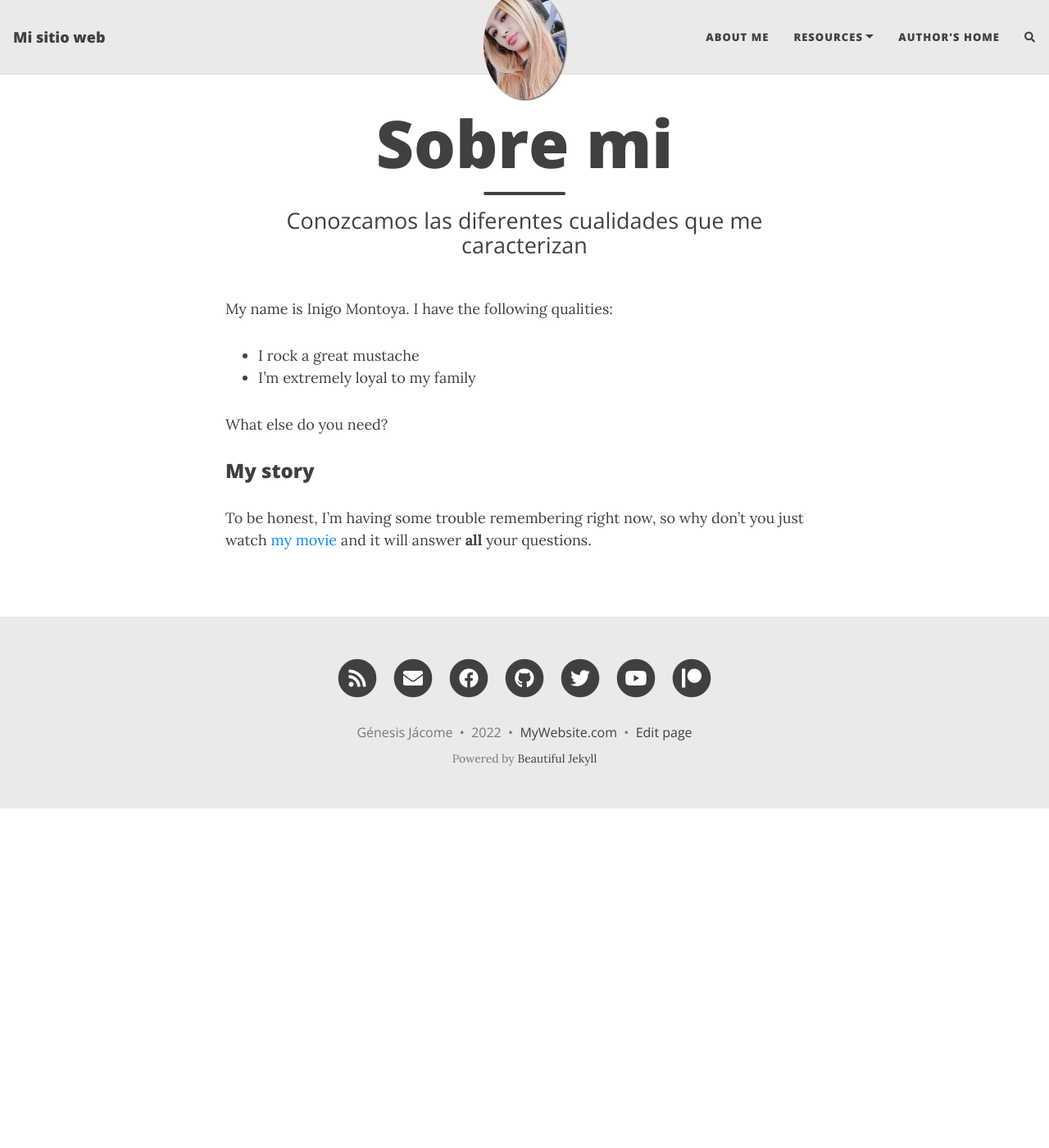
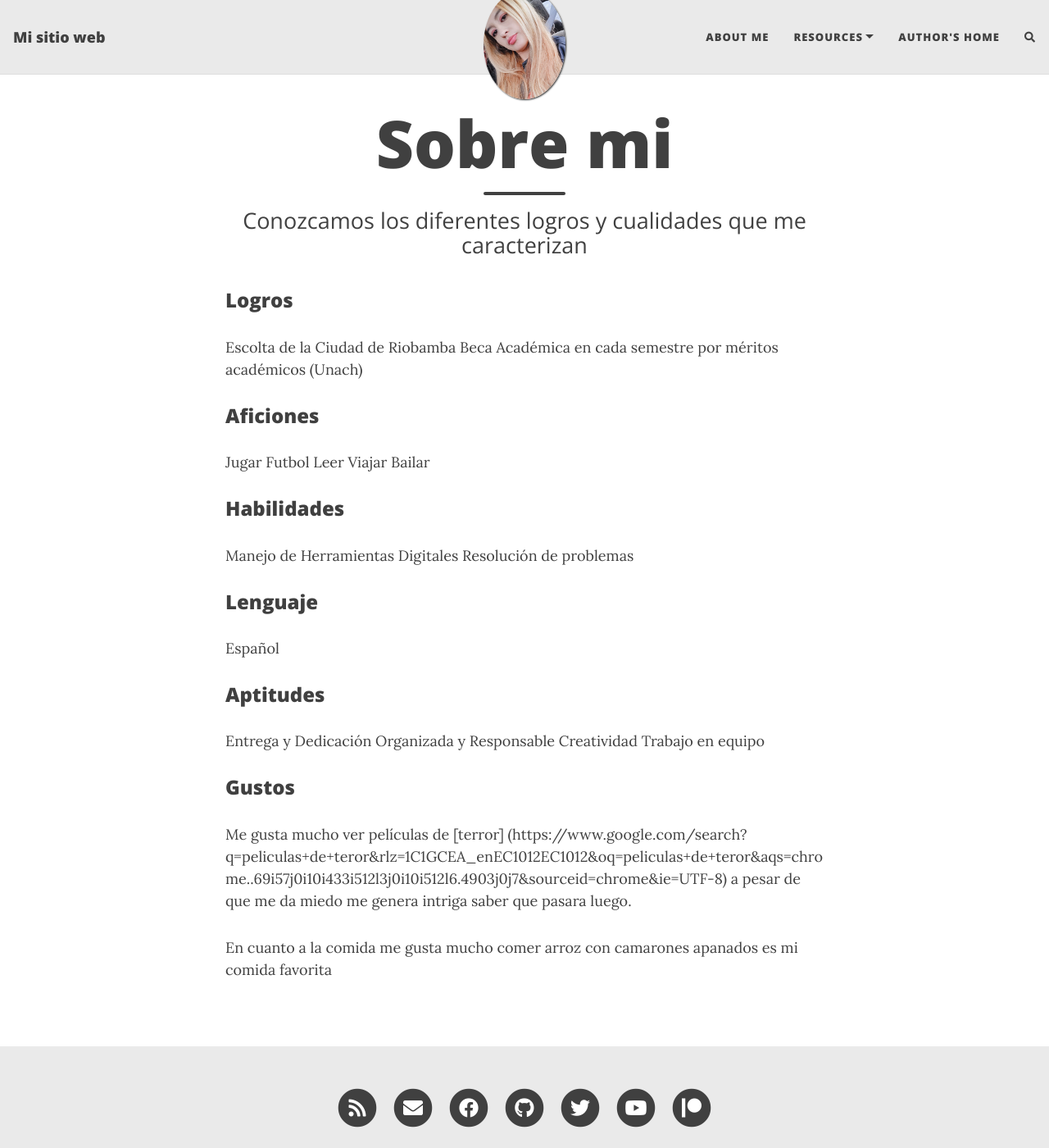
Before and after one commit to gmaribelj/gmaribelj.github.io, a Jekyll site: the page built from aboutme.md, in a window 1280 px wide and 1400 px high. Shown: the whole window at 82% size. Built offline with Jekyll 4.4.1, drawn with Linux system fonts in a browser that asks for light colours; nearby versions of some CDN libraries; comment, search, counter and statistics services are not loaded.

Commit message:
Update aboutme.md

```diff
--- a/aboutme.md
+++ b/aboutme.md
@@ -1,16 +1,32 @@
 ---
 layout: page
 title: Sobre mi
-subtitle: Conozcamos las diferentes cualidades que me caracterizan
+subtitle: Conozcamos los diferentes logros y cualidades que me caracterizan
 ---
 
-My name is Inigo Montoya. I have the following qualities:
+### Logros
 
-- I rock a great mustache
-- I'm extremely loyal to my family
+Escolta de la Ciudad de Riobamba
+Beca Académica en cada semestre por méritos académicos (Unach)
 
-What else do you need?
+### Aficiones
+Jugar Futbol
+Leer
+Viajar
+Bailar
+### Habilidades
+Manejo de Herramientas Digitales
+Resolución de problemas
+### Lenguaje
+Español
 
-### My story
+### Aptitudes
+Entrega y Dedicación
+Organizada y Responsable
+Creatividad
+Trabajo en equipo
 
-To be honest, I'm having some trouble remembering right now, so why don't you just watch [my movie](https://en.wikipedia.org/wiki/The_Princess_Bride_%28film%29) and it will answer **all** your questions.
+### Gustos
+Me gusta mucho ver películas de [terror] (https://www.google.com/search?q=peliculas+de+teror&rlz=1C1GCEA_enEC1012EC1012&oq=peliculas+de+teror&aqs=chrome..69i57j0i10i433i512l3j0i10i512l6.4903j0j7&sourceid=chrome&ie=UTF-8) a pesar de que me da miedo me genera intriga saber que pasara luego.
+
+En cuanto a la comida me gusta mucho comer arroz con camarones apanados es mi comida favorita
```
